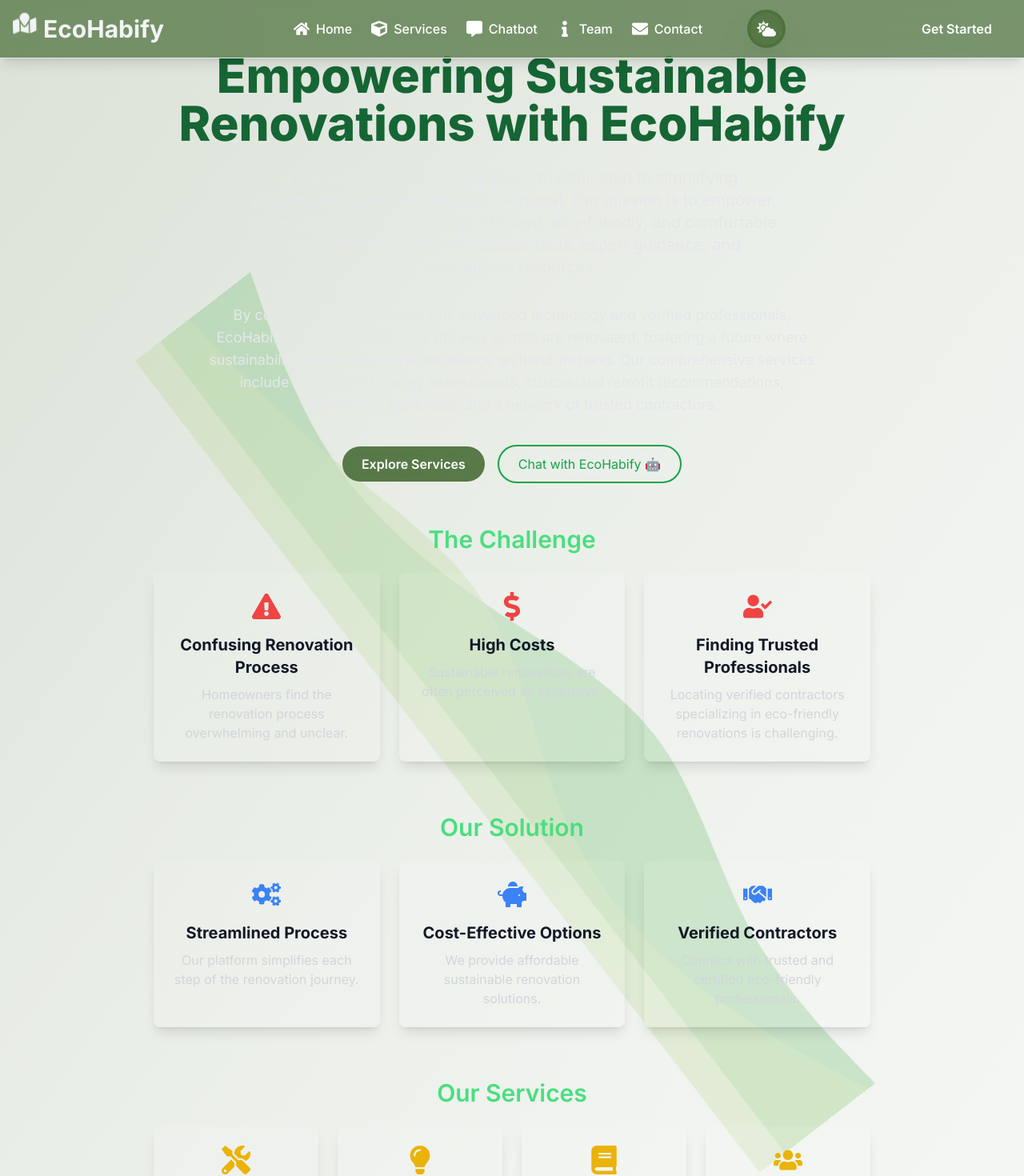
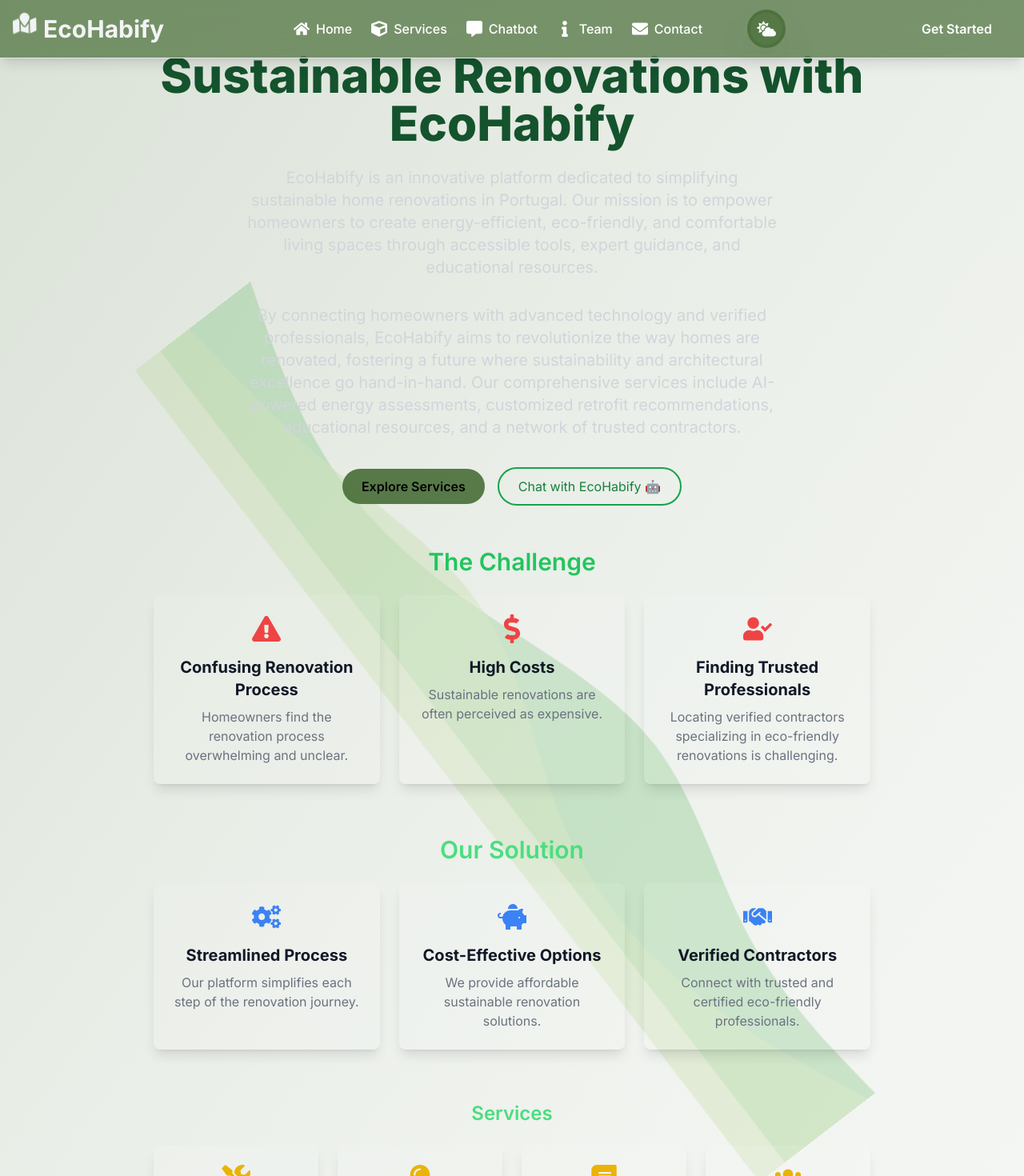
Before and after one commit to momoirse/ecohabify, a Next.js app: page / in a window 1280 px wide. Shown: the top 1470 px of the page at 80% size. Built offline with nearby package versions, Linux system fonts and the light colour scheme.

Commit message:
Update Hero component styles and text for improved clarity and aesthetics; remove unnecessary whitespace in Team page

```diff
--- a/app/components/home_assets/Hero.tsx
+++ b/app/components/home_assets/Hero.tsx
@@ -115,7 +115,7 @@
         pt-16 overflow-hidden
         ${
           isDarkMode
-            ? "bg-gradient-to-br from-[#486d37] via-[#486d37]/80 to-[#486d37]/60"
+            ? "bg-gradient-to-br from-[rgb(209,247,191)] via-[rgb(150,200,150)]/80 to-[rgb(100,200,150)]/60"
             : "bg-gradient-to-br from-[#486d37]/20 via-[#486d37]/10 to-[#486d37]/5"
         }
       `}
@@ -191,11 +191,11 @@
           <h1
             className={`
               text-5xl md:text-6xl font-extrabold mb-6 leading-tight
-              ${isDarkMode ? "text-green-300" : "text-green-800"}
+              ${isDarkMode ? "text-green-300" : "text-green-900"}
             `}
             aria-label="Main Headline"
           >
-            Empowering Sustainable Renovations with EcoHabify
+            Sustainable Renovations with EcoHabify
           </h1>
 
           <ClientMotionDiv
@@ -204,7 +204,7 @@
             transition={{ delay: 0.5, duration: 0.8 }}
             className={`
               text-xl mb-8 max-w-2xl mx-auto
-              ${isDarkMode ? "text-gray-300" : "text-gray-200"}
+              ${isDarkMode ? "text-gray-800" : "text-gray-300"}
             `}
           >
             EcoHabify is an innovative platform dedicated to simplifying
@@ -219,7 +219,10 @@
             initial={{ opacity: 0 }}
             animate={{ opacity: 1 }}
             transition={{ delay: 1, duration: 0.8 }}
-            className="mt-8 text-lg text-gray-200 max-w-3xl mx-auto"
+            className={`
+              text-xl mb-8 max-w-2xl mx-auto
+              ${isDarkMode ? "text-gray-800" : "text-gray-300"}
+            `}
           >
             By connecting homeowners with advanced technology and verified
             professionals, EcoHabify aims to revolutionize the way homes are
@@ -244,7 +247,7 @@
                   ${
                     isDarkMode
                       ? "bg-[#486d37] text-white hover:bg-[#486d37]/90 focus:ring-[#486d37]/50"
-                      : "bg-[#486d37]/90 text-white hover:bg-[#486d37] focus:ring-[#486d37]/50"
+                      : "bg-[#486d37]/90 text-black hover:bg-[#486d37] focus:ring-[#486d37]/50"
                   }
                 `}
                 aria-label="Explore Our Services"
@@ -266,7 +269,7 @@
                   ${
                     isDarkMode
                       ? "border-green-400 text-green-400 hover:bg-green-400 hover:text-white focus:ring-green-400"
-                      : "border-green-600 text-green-600 hover:bg-green-600 hover:text-white focus:ring-green-600"
+                      : "border-green-600 text-green-700 hover:bg-green-800 hover:text-black focus:ring-green-600"
                   }
                 `}
                 aria-label="Get Started with EcoHabify"
@@ -284,7 +287,7 @@
               transition={{ delay: 1.2, duration: 0.8 }}
               className="max-w-4xl mx-auto"
             >
-              <h2 className="text-3xl font-semibold mb-6 text-green-400">
+              <h2 className="text-3xl font-semibold mb-6 text-green-500">
                 The Challenge
               </h2>
               <div className="grid md:grid-cols-3 gap-6">
@@ -295,7 +298,7 @@
                   >
                     <problem.icon className="text-4xl mb-4 text-red-500" />
                     <h3 className="text-xl font-bold mb-2">{problem.title}</h3>
-                    <p className="text-gray-300">{problem.description}</p>
+                    <p className="text-gray-500">{problem.description}</p>
                   </ClientMotionDiv>
                 ))}
               </div>
@@ -321,7 +324,7 @@
                   >
                     <solution.icon className="text-4xl mb-4 text-blue-500" />
                     <h3 className="text-xl font-bold mb-2">{solution.title}</h3>
-                    <p className="text-gray-300">{solution.description}</p>
+                    <p className="text-gray-500">{solution.description}</p>
                   </ClientMotionDiv>
                 ))}
               </div>
@@ -336,8 +339,8 @@
               transition={{ delay: 1.6, duration: 0.8 }}
               className="max-w-6xl mx-auto"
             >
-              <h2 className="text-3xl font-semibold mb-6 text-green-400">
-                Our Services
+              <h2 className="text-2xl font-semibold mb-6 text-green-400">
+                Services
               </h2>
               <div className="grid md:grid-cols-2 lg:grid-cols-4 gap-6">
                 {services.map((service, index) => (
@@ -347,7 +350,7 @@
                   >
                     <service.icon className="text-4xl mb-4 text-yellow-500" />
                     <h3 className="text-xl font-bold mb-2">{service.title}</h3>
-                    <p className="text-gray-300">{service.description}</p>
+                    <p className="text-gray-500">{service.description}</p>
                   </ClientMotionDiv>
                 ))}
               </div>
@@ -381,7 +384,7 @@
                   ${
                     isDarkMode
                       ? "bg-green-800/50 text-green-300 hover:bg-green-700/70"
-                      : "bg-green-100 text-green-600 hover:bg-green-200"
+                      : "bg-green-100 text-green-300 hover:bg-green-200"
                   }
                 `}
               >
--- a/app/team/page.tsx
+++ b/app/team/page.tsx
@@ -21,7 +21,6 @@
       <div className="container mx-auto px-4">
         <div className="max-w-4xl mx-auto text-center">
           <ThemedH1 className="mb-8">About EcoHabify</ThemedH1>
-
           <ThemedContainer>
             <MyPhoto />
           </ThemedContainer>
```
